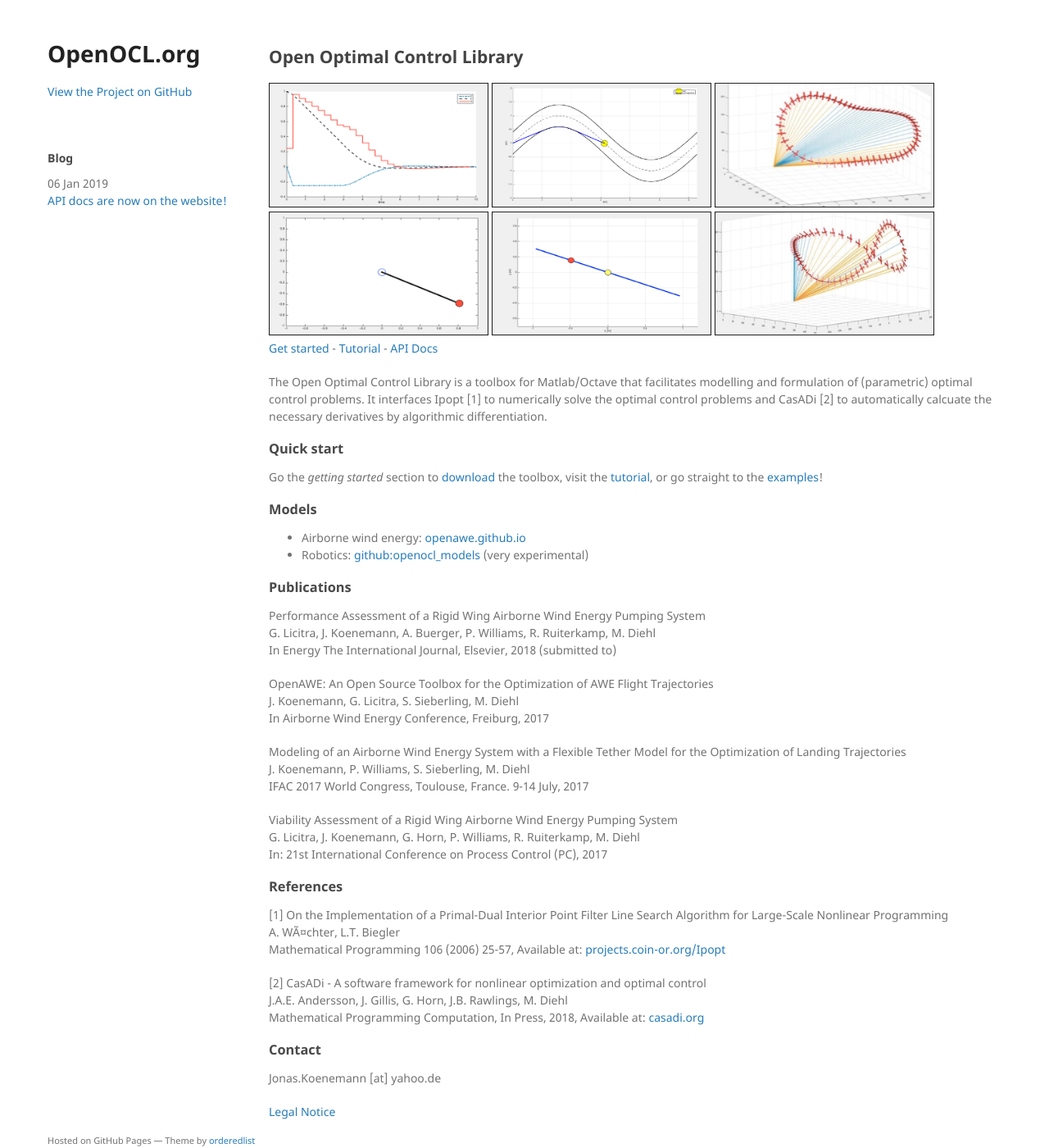
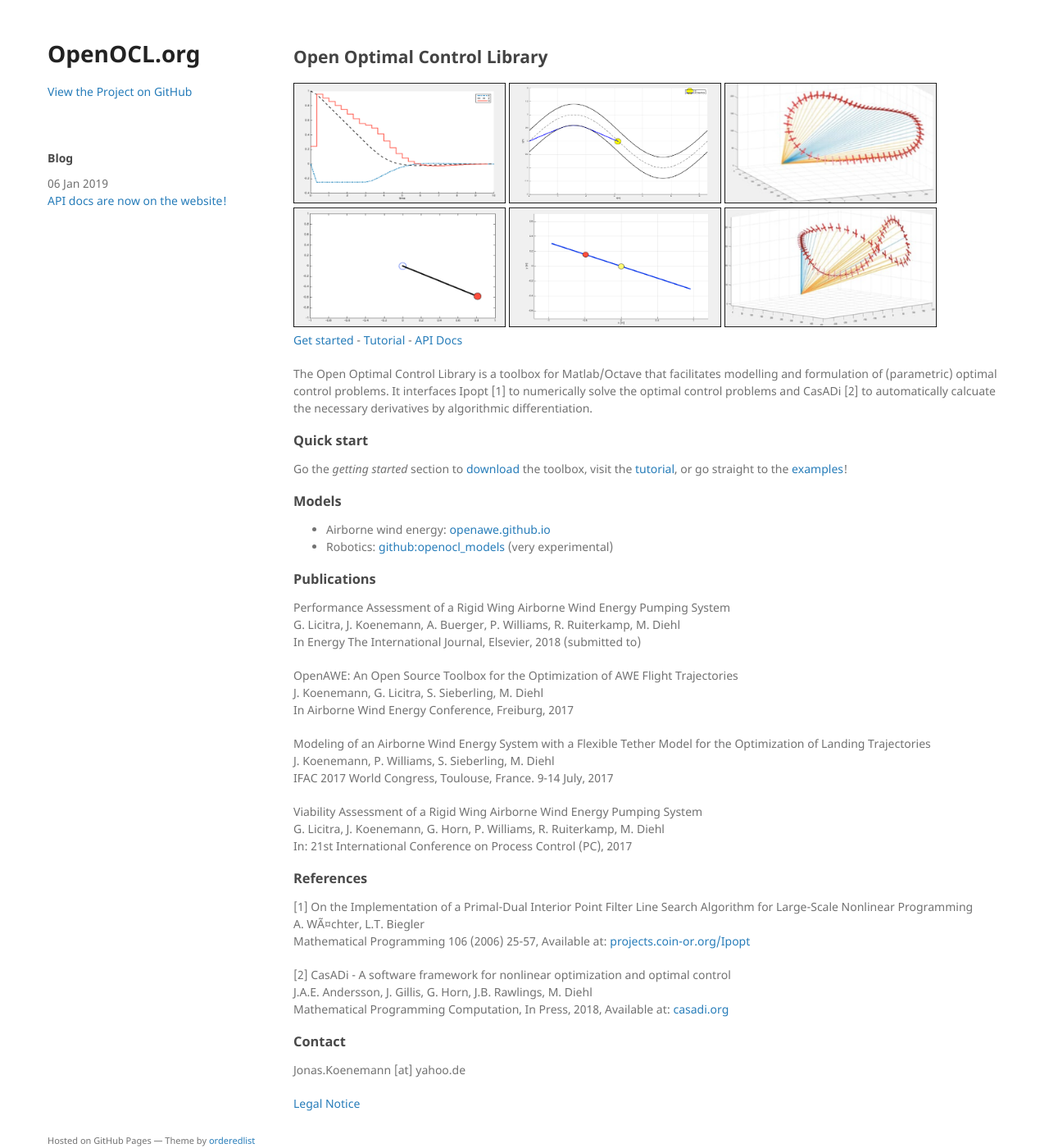
Before and after one commit to OpenOCL/openocl.github.io, a Jekyll site: the page built from index.md, in a window 1280 px wide and 1400 px high. Shown: the whole window at 82% size. Built offline with Jekyll 4.4.1, drawn with Linux system fonts in a browser that asks for light colours; our own code applies the rules of GitHub Pages for plain Markdown files.

Commit message:
Update jekyll-theme-minimal.scss

```diff
--- a/_sass/jekyll-theme-minimal.scss
+++ b/_sass/jekyll-theme-minimal.scss
@@ -155,8 +155,7 @@
 }
 
 section {
-  width:auto;
-  margin-left:270px;
+  width:calc(100% - 300px);
   float:right;
   padding-bottom:50px;
 }
```
